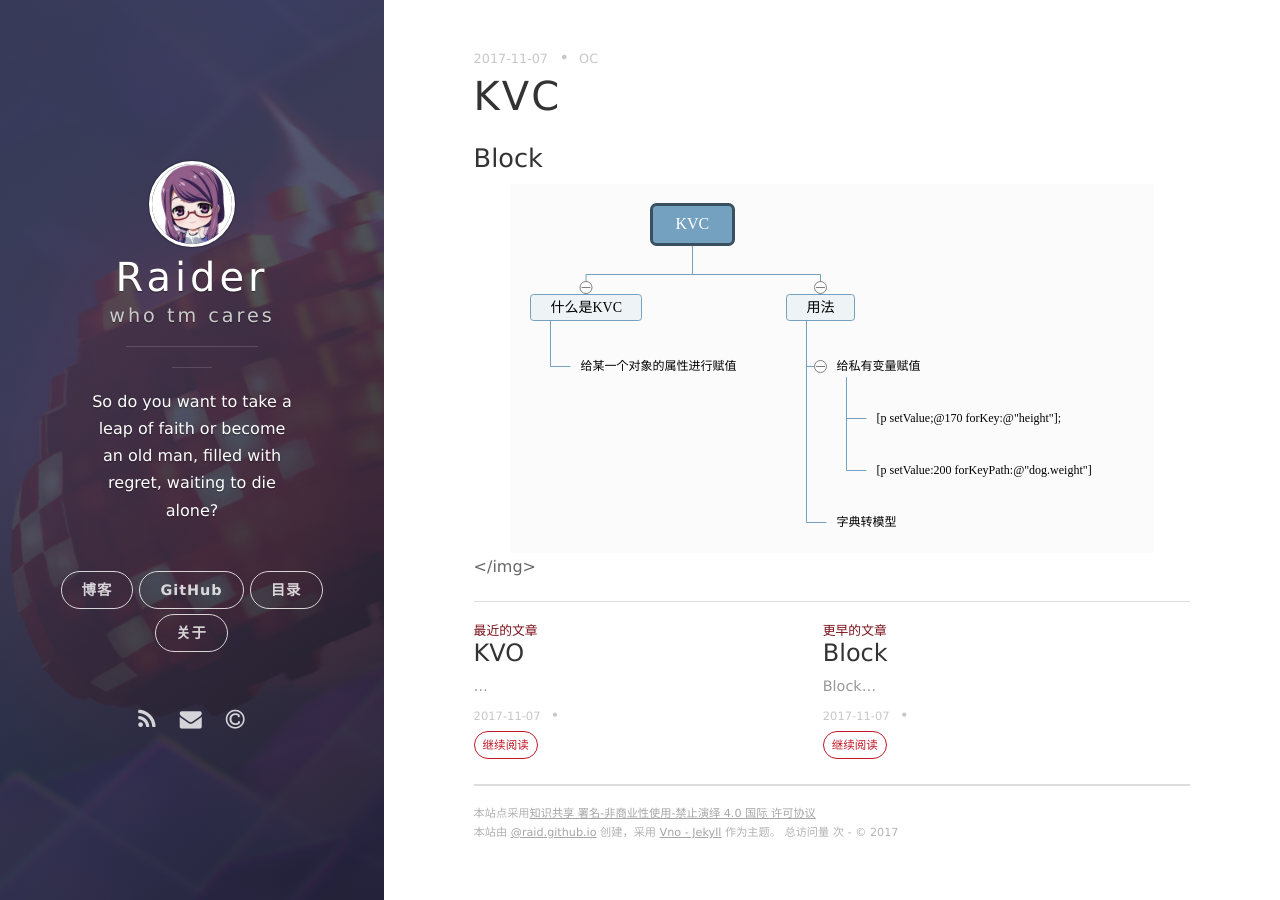
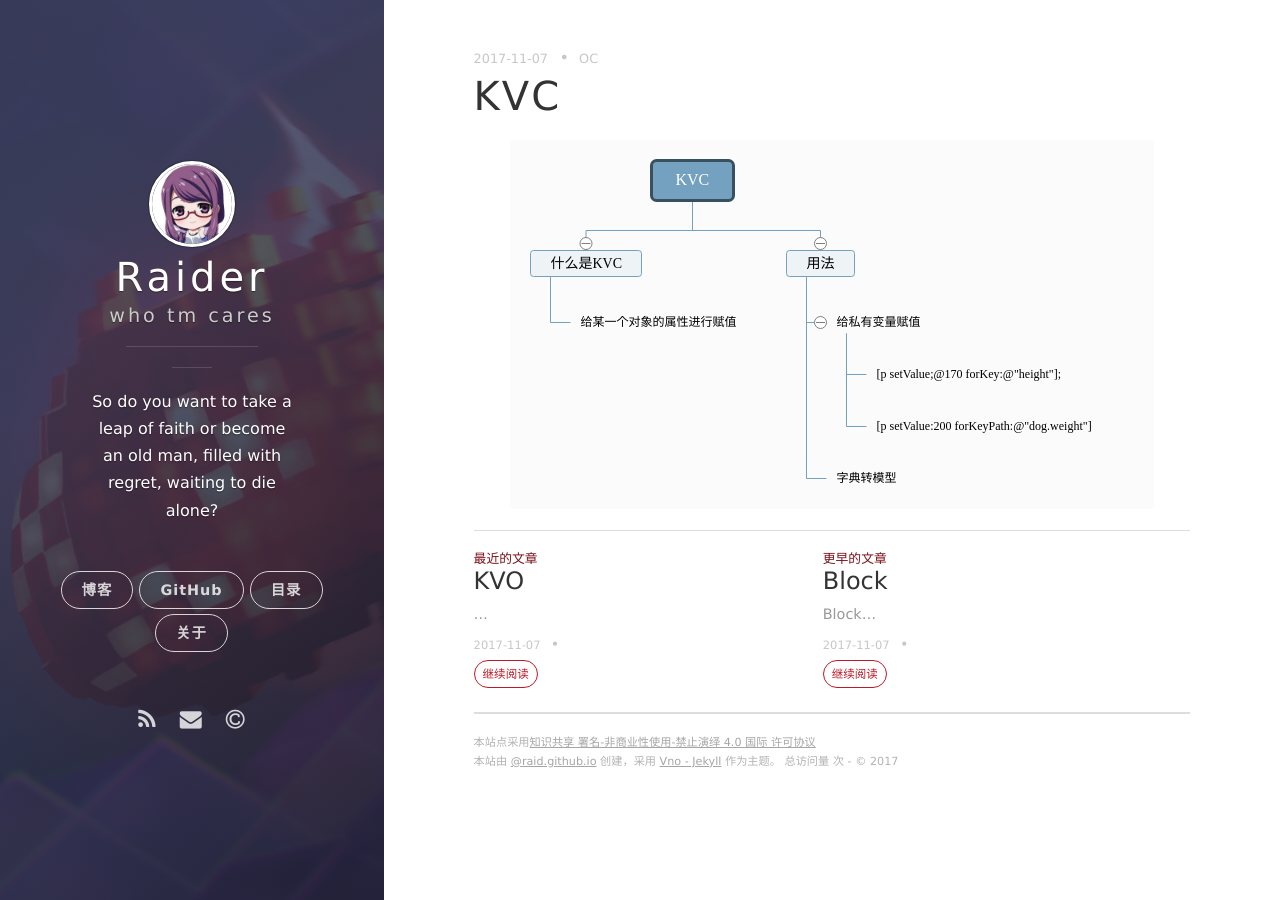
Before and after one commit to ioRaid/ioRaid.github.io, a Jekyll site: the page built from _posts/2017-11-07-KVC.md, in a window 1280 px wide. Built offline with Jekyll 4.4.1, drawn with Linux system fonts in a browser that asks for light colours; nearby versions of some CDN libraries; comment, search, counter and statistics services are not loaded.

Commit message:
Update 2017-11-07-KVC.md

```diff
--- a/_posts/2017-11-07-KVC.md
+++ b/_posts/2017-11-07-KVC.md
@@ -8,7 +8,4 @@ description: KVC
 
 
 
-
-<h3>Block</h3>
-
-<img src="{{ site.BASE_PATH }}/assets/post/KVC.svg" ></img>
+<img src="{{ site.BASE_PATH }}/assets/post/KVC.svg" />
```
